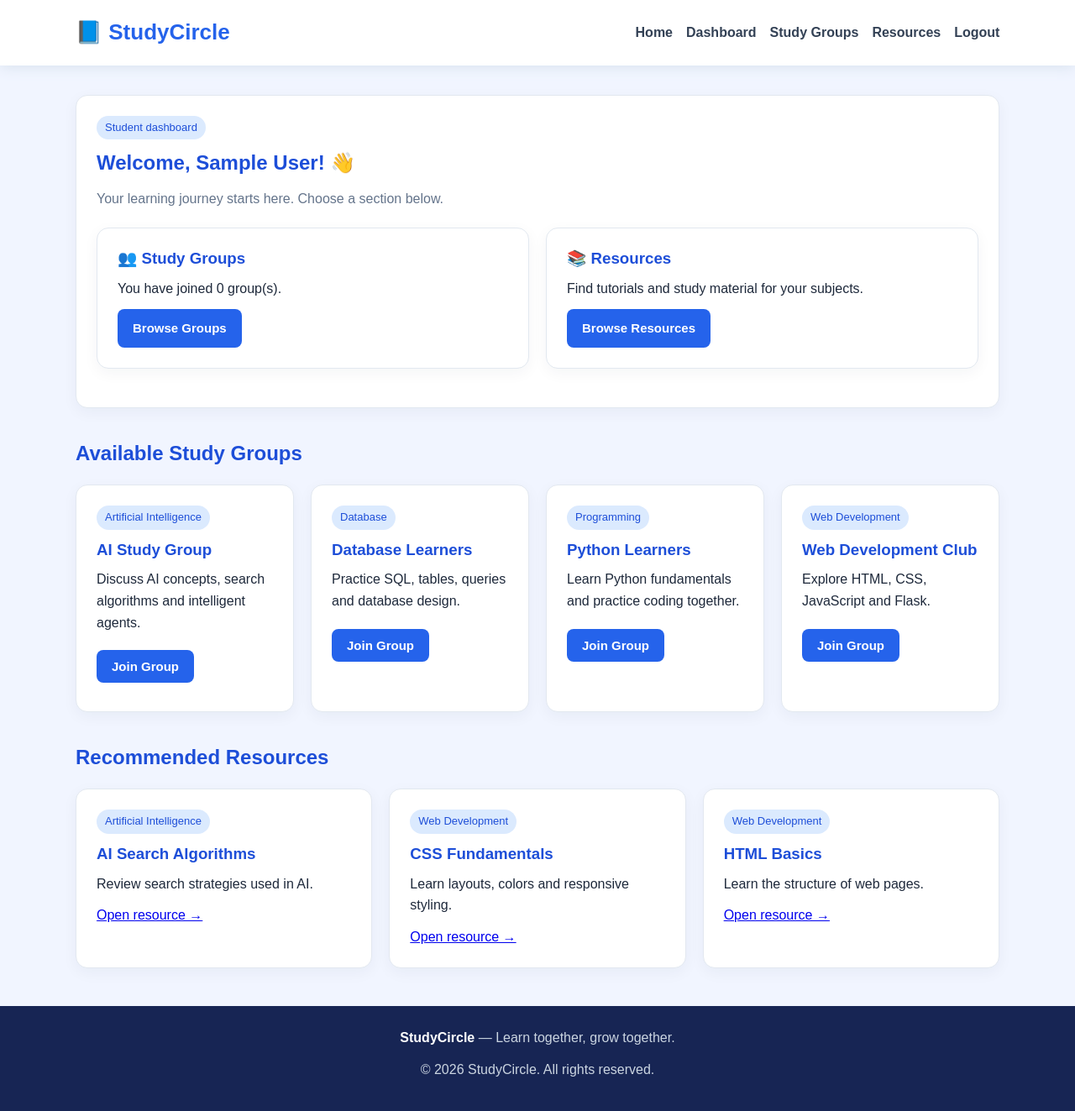
After one commit to khadijafatimase-coder/StudyCircle-, a Flask app: page /dashboard in a window 1280 px wide. The commit adds this page. Shown: the whole page at 84% size. Run offline with Flask 3, Linux system fonts and the light colour scheme; the visitor is signed in with stand-in values (Sample User, id 1); data comes from the database, SQL or seed files in the repository.

Commit message:
StudyCircle HTML templates

```diff
--- a/studycircle-app/templates/base.html
+++ b/studycircle-app/templates/base.html
@@ -1 +1,80 @@
-<!-- StudyCircle base template -->
+
+<!DOCTYPE html>
+<html lang="en">
+<head>
+    <meta charset="UTF-8">
+    <meta name="viewport" content="width=device-width, initial-scale=1.0">
+    <title>{% block title %}StudyCircle{% endblock %}</title>
+    <style>
+        * { box-sizing: border-box; margin: 0; padding: 0; }
+        body { font-family: Arial, sans-serif; background: #f1f5ff; color: #1e293b; line-height: 1.6; }
+        header { background: white; padding: 18px 7%; display: flex; justify-content: space-between; align-items: center; flex-wrap: wrap; gap: 15px; box-shadow: 0 3px 15px #dbe4f0; }
+        .logo { font-size: 26px; color: #2563eb; font-weight: bold; text-decoration: none; }
+        nav { display: flex; align-items: center; gap: 16px; flex-wrap: wrap; }
+        nav a { text-decoration: none; color: #334155; font-weight: bold; }
+        nav a:hover { color: #2563eb; }
+        main { width: 90%; max-width: 1100px; margin: 35px auto; min-height: 65vh; }
+        h1, h2, h3 { line-height: 1.3; }
+        h2 { color: #1d4ed8; margin-bottom: 14px; }
+        p { margin-bottom: 12px; }
+        .hero { background: linear-gradient(135deg,#1d4ed8,#7c3aed); color: white; padding: 65px 25px; border-radius: 20px; text-align: center; box-shadow: 0 12px 30px #c7d2fe; }
+        .hero h1 { font-size: clamp(32px,5vw,48px); margin-bottom: 16px; }
+        .hero p { max-width: 650px; margin: 0 auto 24px; }
+        .section { margin: 38px 0; }
+        .grid { display: grid; grid-template-columns: repeat(auto-fit,minmax(220px,1fr)); gap: 20px; margin: 22px 0; }
+        .card, .panel, form { background: white; border: 1px solid #e2e8f0; border-radius: 14px; padding: 24px; box-shadow: 0 5px 18px #1e293b0c; }
+        .card { transition: transform .2s, box-shadow .2s; }
+        .card:hover { transform: translateY(-4px); box-shadow: 0 10px 24px #1e293b18; }
+        .card h3 { color: #1d4ed8; margin-bottom: 10px; }
+        .button, button { display: inline-block; border: 0; background: #2563eb; color: white; padding: 11px 18px; border-radius: 8px; font-weight: bold; font-size: 15px; text-decoration: none; cursor: pointer; }
+        .button:hover, button:hover { background: #1e40af; }
+        .light-button { background: white; color: #1d4ed8; margin: 5px; }
+        .light-button:hover { background: #e0e7ff; }
+        .muted { color: #64748b; }
+        form { max-width: 520px; margin: 25px auto; }
+        label { display: block; margin: 13px 0 5px; font-weight: bold; }
+        input, select { width: 100%; padding: 12px; border: 1px solid #cbd5e1; border-radius: 7px; font: inherit; margin-bottom: 12px; background: white; }
+        input:focus, select:focus { outline: 2px solid #93c5fd; }
+        form button { margin-top: 8px; }
+        .flash { padding: 13px 16px; margin-bottom: 18px; border-radius: 8px; background: #dbeafe; color: #1e40af; }
+        .flash.error { background: #fee2e2; color: #991b1b; }
+        .flash.success { background: #dcfce7; color: #166534; }
+        .search { display: flex; gap: 10px; align-items: center; margin: 20px 0; }
+        .search input, .search select { margin: 0; }
+        .search button { white-space: nowrap; }
+        .tag { display: inline-block; background: #dbeafe; color: #1d4ed8; padding: 4px 10px; border-radius: 20px; font-size: 13px; margin-bottom: 12px; }
+        footer { text-align: center; background: #172554; color: #cbd5e1; padding: 25px; margin-top: 45px; }
+        footer strong { color: white; }
+        @media(max-width:650px) { header { justify-content: center; } nav { justify-content: center; } main { width: 92%; } .hero { padding: 42px 18px; } .search { flex-direction: column; align-items: stretch; } }
+    </style>
+</head>
+<body>
+<header>
+    <a class="logo" href="{{ url_for('home') }}">📘 StudyCircle</a>
+    <nav>
+        <a href="{{ url_for('home') }}">Home</a>
+        {% if session.get('user_id') %}
+            <a href="{{ url_for('dashboard') }}">Dashboard</a>
+            <a href="{{ url_for('groups') }}">Study Groups</a>
+            <a href="{{ url_for('resources') }}">Resources</a>
+            <a href="{{ url_for('logout') }}">Logout</a>
+        {% else %}
+            <a href="{{ url_for('login') }}">Login</a>
+            <a class="button" href="{{ url_for('register') }}">Register</a>
+        {% endif %}
+    </nav>
+</header>
+<main>
+    {% with messages = get_flashed_messages(with_categories=true) %}
+        {% for category, message in messages %}
+            <div class="flash {{ category }}">{{ message }}</div>
+        {% endfor %}
+    {% endwith %}
+    {% block content %}{% endblock %}
+</main>
+<footer>
+    <p><strong>StudyCircle</strong> — Learn together, grow together.</p>
+    <p>© 2026 StudyCircle. All rights reserved.</p>
+</footer>
+</body>
+</html>
--- /dev/null
+++ b/studycircle-app/templates/dashboard.html
@@ -0,0 +1,56 @@
+
+{% extends "base.html" %}
+{% block title %}Dashboard | StudyCircle{% endblock %}
+{% block content %}
+<section class="panel">
+    <span class="tag">Student dashboard</span>
+    <h2>Welcome, {{ session.get('user_name', 'Student') }}! 👋</h2>
+    <p class="muted">Your learning journey starts here. Choose a section below.</p>
+    <div class="grid">
+        <div class="card">
+            <h3>👥 Study Groups</h3>
+            <p>You have joined {{ joined_count }} group(s).</p>
+            <a class="button" href="{{ url_for('groups') }}">Browse Groups</a>
+        </div>
+        <div class="card">
+            <h3>📚 Resources</h3>
+            <p>Find tutorials and study material for your subjects.</p>
+            <a class="button" href="{{ url_for('resources') }}">Browse Resources</a>
+        </div>
+    </div>
+</section>
+
+<section class="section">
+    <h2>Available Study Groups</h2>
+    <div class="grid">
+        {% for group in groups %}
+        <div class="card">
+            <span class="tag">{{ group.subject }}</span>
+            <h3>{{ group.name }}</h3>
+            <p>{{ group.description }}</p>
+            {% if group.joined %}
+                <span class="muted">✓ Already joined</span>
+            {% else %}
+                <form method="POST" action="{{ url_for('join_group', group_id=group.id) }}" style="padding:0;border:0;box-shadow:none;margin:10px 0">
+                    <button type="submit">Join Group</button>
+                </form>
+            {% endif %}
+        </div>
+        {% endfor %}
+    </div>
+</section>
+
+<section class="section">
+    <h2>Recommended Resources</h2>
+    <div class="grid">
+        {% for item in resources %}
+        <div class="card">
+            <span class="tag">{{ item.category }}</span>
+            <h3>{{ item.title }}</h3>
+            <p>{{ item.description }}</p>
+            <a href="{{ item.url }}" target="_blank" rel="noopener noreferrer">Open resource →</a>
+        </div>
+        {% endfor %}
+    </div>
+</section>
+{% endblock %}
```
Also changed, not shown: studycircle-app/templates/groups.html (added, +31 -0 lines), studycircle-app/templates/index.html (added, +38 -0 lines), studycircle-app/templates/login.html (added, +18 -0 lines), studycircle-app/templates/register.html (added, +21 -0 lines), studycircle-app/templates/resources.html (added, +35 -0 lines).
